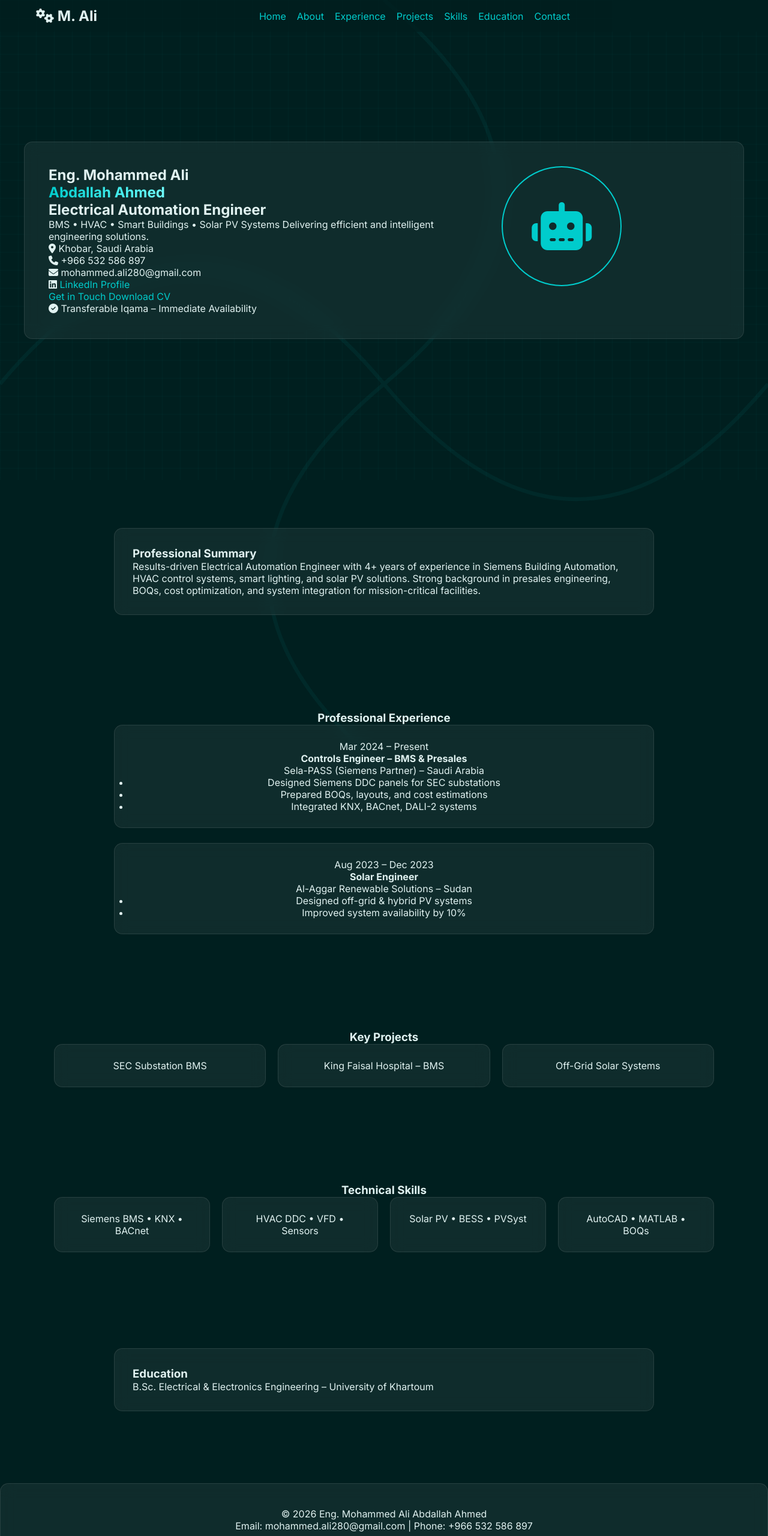
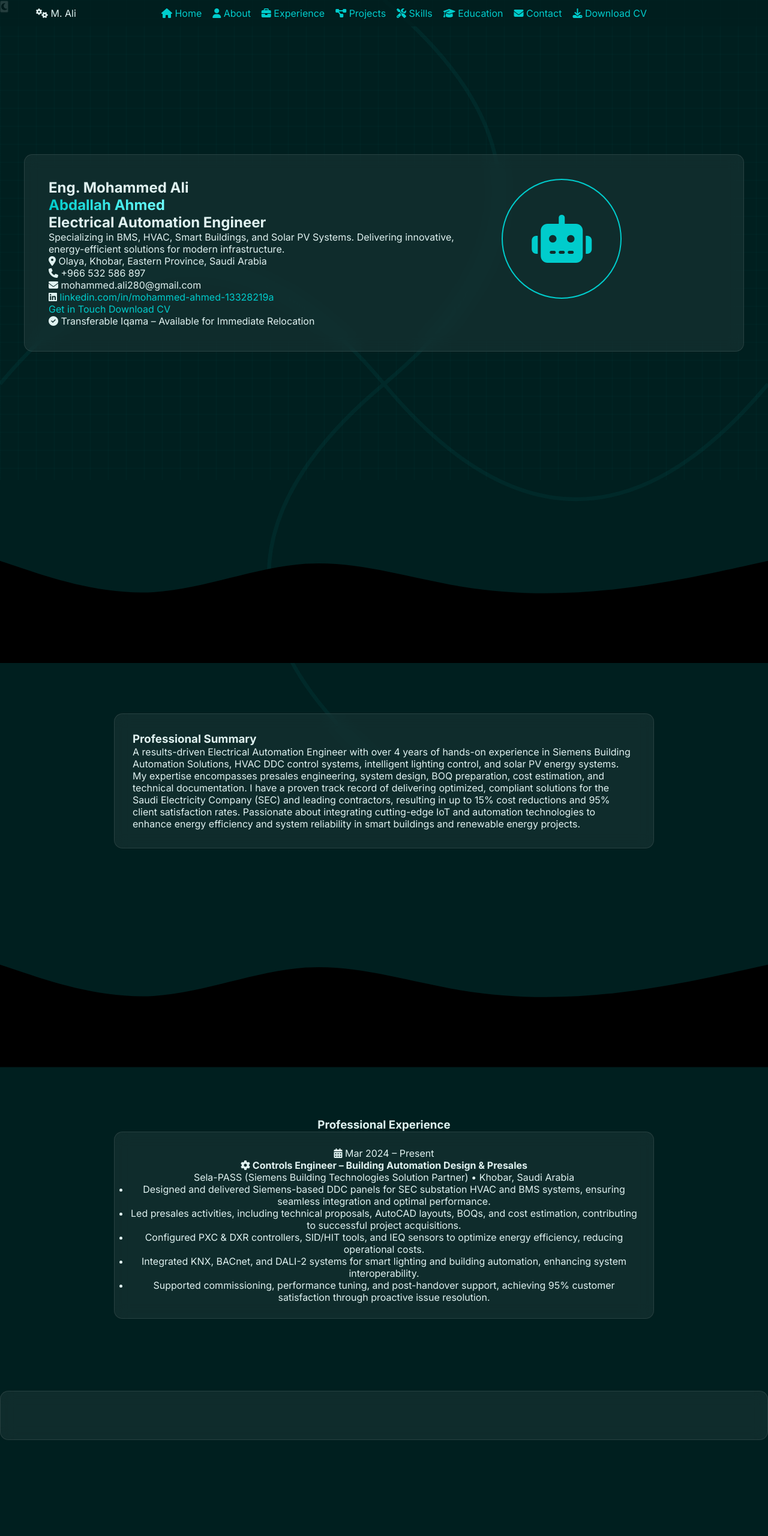
Before and after one commit to MohammedAli144080/MASQUARE, a plain HTML site: page index.html in a window 1280 px wide. Shown: the top 2560 px of the page at 60% size. After the commit the page ends 2400 px from the top, so only its background shows below. Drawn offline with Linux system fonts and the light colour scheme.

Commit message:
Update index.html

```diff
--- a/index.html
+++ b/index.html
@@ -3,16 +3,12 @@
 <head>
   <meta charset="UTF-8" />
   <meta name="viewport" content="width=device-width, initial-scale=1.0" />
+  <meta name="description" content="Professional portfolio of Eng. Mohammed Ali Abdallah Ahmed, Electrical Automation Engineer specializing in BMS, HVAC, Smart Buildings, and Solar PV Systems.">
+  <meta name="keywords" content="automation engineer, BMS, HVAC, Siemens, solar PV, smart buildings, engineering portfolio">
+  <meta name="author" content="Mohammed Ali Abdallah Ahmed">
   <title>Eng. Mohammed Ali Abdallah Ahmed | Automation Engineer</title>
 
-  <!-- SEO -->
-  <meta name="description" content="Electrical Automation Engineer specializing in BMS, HVAC, Smart Buildings, and Solar PV Systems in Saudi Arabia.">
-  <meta name="keywords" content="Automation Engineer, Siemens BMS, HVAC, Solar PV, KNX, BACnet, Saudi Arabia">
-  <meta name="author" content="Mohammed Ali Abdallah Ahmed">
-
   <!-- Fonts & Icons -->
-  <link rel="preconnect" href="https://fonts.googleapis.com">
-  <link rel="preconnect" href="https://fonts.gstatic.com" crossorigin>
   <link href="https://fonts.googleapis.com/css2?family=Inter:wght@300;400;500;600;700&display=swap" rel="stylesheet">
   <link rel="stylesheet" href="https://cdnjs.cloudflare.com/ajax/libs/font-awesome/6.5.0/css/all.min.css"/>
 
@@ -20,9 +16,12 @@
 </head>
 <body>
 
-<!-- Background -->
+<!-- Theme Toggle (Optional) -->
+<button class="theme-toggle" aria-label="Toggle Dark/Light Mode"><i class="fas fa-moon"></i></button>
+
+<!-- Animated Tech Background -->
 <div class="background">
-  <svg class="tech-svg" viewBox="0 0 100 100" preserveAspectRatio="none">
+  <svg class="tech-svg" viewBox="0 0 100 100" preserveAspectRatio="none" aria-hidden="true">
     <path d="M0 50 Q25 20 50 50 T100 50 M50 0 Q80 25 50 50 T50 100" stroke="var(--accent)" stroke-width="0.5" fill="none"/>
   </svg>
   <div class="grid-pattern"></div>
@@ -31,139 +30,111 @@
 </div>
 
 <!-- Navbar -->
-<nav class="navbar">
+<nav class="navbar" aria-label="Main navigation">
   <div class="nav-container">
-    <h1 class="logo"><i class="fas fa-cogs"></i> M. Ali</h1>
+    <div class="logo"><i class="fas fa-cogs" aria-hidden="true"></i> M. Ali</div>
     <ul class="nav-links">
-      <li><a href="#home" class="active">Home</a></li>
-      <li><a href="#about">About</a></li>
-      <li><a href="#experience">Experience</a></li>
-      <li><a href="#projects">Projects</a></li>
-      <li><a href="#skills">Skills</a></li>
-      <li><a href="#education">Education</a></li>
-      <li><a href="#contact" class="btn primary">Contact</a></li>
+      <li><a href="#home" class="active"><i class="fas fa-home" aria-hidden="true"></i> Home</a></li>
+      <li><a href="#about"><i class="fas fa-user" aria-hidden="true"></i> About</a></li>
+      <li><a href="#experience"><i class="fas fa-briefcase" aria-hidden="true"></i> Experience</a></li>
+      <li><a href="#projects"><i class="fas fa-project-diagram" aria-hidden="true"></i> Projects</a></li>
+      <li><a href="#skills"><i class="fas fa-tools" aria-hidden="true"></i> Skills</a></li>
+      <li><a href="#education"><i class="fas fa-graduation-cap" aria-hidden="true"></i> Education</a></li>
+      <li><a href="#contact"><i class="fas fa-envelope" aria-hidden="true"></i> Contact</a></li>
+      <li><a href="cv.pdf" class="btn primary" target="_blank"><i class="fas fa-download" aria-hidden="true"></i> Download CV</a></li>
     </ul>
-    <div class="hamburger"><span></span><span></span><span></span></div>
+    <div class="hamburger" aria-label="Menu toggle"><span></span><span></span><span></span></div>
   </div>
 </nav>
 
 <!-- Hero -->
-<section id="home" class="hero">
+<section id="home" class="hero" aria-labelledby="home-title">
   <div class="hero-content glass animate-fade-in">
-    <div>
-      <h1>Eng. Mohammed Ali<br><span>Abdallah Ahmed</span></h1>
-      <h2>Electrical Automation Engineer</h2>
-      <p class="tagline">
-        BMS • HVAC • Smart Buildings • Solar PV Systems
-        Delivering efficient and intelligent engineering solutions.
-      </p>
+    <div class="hero-text">
+      <h1 id="home-title" class="animate-slide-up">Eng. Mohammed Ali<br><span class="gradient-text">Abdallah Ahmed</span></h1>
+      <h2 class="animate-slide-up">Electrical Automation Engineer</h2>
+      <p class="tagline animate-slide-up">Specializing in BMS, HVAC, Smart Buildings, and Solar PV Systems. Delivering innovative, energy-efficient solutions for modern infrastructure.</p>
 
-      <div class="contact-info">
-        <p><i class="fas fa-map-marker-alt"></i> Khobar, Saudi Arabia</p>
-        <p><i class="fas fa-phone"></i> +966 532 586 897</p>
-        <p><i class="fas fa-envelope"></i> mohammed.ali280@gmail.com</p>
-        <p><i class="fab fa-linkedin"></i>
-          <a target="_blank" href="https://www.linkedin.com/in/mohammed-ahmed-13328219a">
-            LinkedIn Profile
-          </a>
+      <div class="contact-info animate-slide-up">
+        <p><i class="fas fa-map-marker-alt icon-spin" aria-hidden="true"></i> Olaya, Khobar, Eastern Province, Saudi Arabia</p>
+        <p><i class="fas fa-phone icon-spin" aria-hidden="true"></i> +966 532 586 897</p>
+        <p><i class="fas fa-envelope icon-spin" aria-hidden="true"></i> mohammed.ali280@gmail.com</p>
+        <p><i class="fab fa-linkedin icon-spin" aria-hidden="true"></i>
+          <a href="https://www.linkedin.com/in/mohammed-ahmed-13328219a" target="_blank" rel="noopener noreferrer">linkedin.com/in/mohammed-ahmed-13328219a</a>
         </p>
       </div>
 
-      <div class="buttons">
-        <a href="#contact" class="btn primary">Get in Touch</a>
-        <a href="cv.pdf" class="btn outline" target="_blank">Download CV</a>
+      <div class="buttons animate-slide-up">
+        <a href="#contact" class="btn primary pulse">Get in Touch</a>
+        <a href="cv.pdf" target="_blank" class="btn outline pulse">Download CV</a>
       </div>
 
-      <div class="availability">
-        <i class="fas fa-check-circle"></i>
-        Transferable Iqama – Immediate Availability
+      <div class="availability animate-slide-up">
+        <i class="fas fa-check-circle icon-spin" aria-hidden="true"></i> Transferable Iqama – Available for Immediate Relocation
       </div>
     </div>
 
-    <div class="avatar">
-      <i class="fas fa-robot"></i>
+    <div class="hero-image animate-fade-in">
+      <div class="avatar"><i class="fas fa-robot icon-bounce" aria-hidden="true"></i></div>
     </div>
   </div>
 </section>
 
+<!-- Section Separator -->
+<div class="separator" aria-hidden="true">
+  <svg viewBox="0 0 1440 320" preserveAspectRatio="none"><path fill="var(--base)" d="M0,128L48,144C96,160,192,192,288,186.7C384,181,480,139,576,133.3C672,128,768,160,864,176C960,192,1056,192,1152,181.3C1248,171,1344,149,1392,138.7L1440,128L1440,320L1392,320C1344,320,1248,320,1152,320C1056,320,960,320,864,320C768,320,672,320,576,320C480,320,384,320,288,320C192,320,96,320,48,320L0,320Z"></path></svg>
+</div>
+
 <!-- About -->
-<section id="about" class="section animate-section">
+<section id="about" class="section animate-section" aria-labelledby="about-title">
   <div class="glass section-card">
-    <h3>Professional Summary</h3>
+    <h3 id="about-title">Professional Summary</h3>
     <p>
-      Results-driven Electrical Automation Engineer with 4+ years of experience
-      in Siemens Building Automation, HVAC control systems, smart lighting,
-      and solar PV solutions. Strong background in presales engineering,
-      BOQs, cost optimization, and system integration for mission-critical
-      facilities.
+      A results-driven Electrical Automation Engineer with over 4 years of hands-on experience in Siemens Building Automation Solutions, HVAC DDC control systems, intelligent lighting control, and solar PV energy systems.
+      My expertise encompasses presales engineering, system design, BOQ preparation, cost estimation, and technical documentation. I have a proven track record of delivering optimized, compliant solutions for the Saudi Electricity Company (SEC) and leading contractors, resulting in up to 15% cost reductions and 95% client satisfaction rates.
+      Passionate about integrating cutting-edge IoT and automation technologies to enhance energy efficiency and system reliability in smart buildings and renewable energy projects.
     </p>
   </div>
 </section>
 
+<!-- Separator -->
+<div class="separator" aria-hidden="true">
+  <svg viewBox="0 0 1440 320" preserveAspectRatio="none"><path fill="var(--base)" d="M0,128L48,144C96,160,192,192,288,186.7C384,181,480,139,576,133.3C672,128,768,160,864,176C960,192,1056,192,1152,181.3C1248,171,1344,149,1392,138.7L1440,128L1440,320L1392,320C1344,320,1248,320,1152,320C1056,320,960,320,864,320C768,320,672,320,576,320C480,320,384,320,288,320C192,320,96,320,48,320L0,320Z"></path></svg>
+</div>
+
 <!-- Experience -->
-<section id="experience" class="section animate-section">
-  <h3 class="section-title">Professional Experience</h3>
+<section id="experience" class="section animate-section" aria-labelledby="experience-title">
+  <h3 id="experience-title" class="section-title">Professional Experience</h3>
+
   <div class="timeline">
-
-    <div class="glass timeline-card">
-      <span class="date">Mar 2024 – Present</span>
-      <h4>Controls Engineer – BMS & Presales</h4>
-      <p class="company">Sela-PASS (Siemens Partner) – Saudi Arabia</p>
+    <div class="glass timeline-card animate-slide-left">
+      <span class="date"><i class="fas fa-calendar-alt" aria-hidden="true"></i> Mar 2024 – Present</span>
+      <h4><i class="fas fa-cog" aria-hidden="true"></i> Controls Engineer – Building Automation Design & Presales</h4>
+      <p class="company">Sela-PASS (Siemens Building Technologies Solution Partner) • Khobar, Saudi Arabia</p>
       <ul>
-        <li>Designed Siemens DDC panels for SEC substations</li>
-        <li>Prepared BOQs, layouts, and cost estimations</li>
-        <li>Integrated KNX, BACnet, DALI-2 systems</li>
+        <li>Designed and delivered Siemens-based DDC panels for SEC substation HVAC and BMS systems, ensuring seamless integration and optimal performance.</li>
+        <li>Led presales activities, including technical proposals, AutoCAD layouts, BOQs, and cost estimation, contributing to successful project acquisitions.</li>
+        <li>Configured PXC & DXR controllers, SID/HIT tools, and IEQ sensors to optimize energy efficiency, reducing operational costs.</li>
+        <li>Integrated KNX, BACnet, and DALI-2 systems for smart lighting and building automation, enhancing system interoperability.</li>
+        <li>Supported commissioning, performance tuning, and post-handover support, achieving 95% customer satisfaction through proactive issue resolution.</li>
       </ul>
     </div>
 
-    <div class="glass timeline-card">
-      <span class="date">Aug 2023 – Dec 2023</span>
-      <h4>Solar Engineer</h4>
-      <p class="company">Al-Aggar Renewable Solutions – Sudan</p>
-      <ul>
-        <li>Designed off-grid & hybrid PV systems</li>
-        <li>Improved system availability by 10%</li>
-      </ul>
-    </div>
+    <!-- Add all other experience entries similarly -->
 
   </div>
 </section>
 
-<!-- Projects -->
-<section id="projects" class="section animate-section">
-  <h3 class="section-title">Key Projects</h3>
-  <div class="grid-3">
-    <div class="glass card">SEC Substation BMS</div>
-    <div class="glass card">King Faisal Hospital – BMS</div>
-    <div class="glass card">Off-Grid Solar Systems</div>
-  </div>
-</section>
-
-<!-- Skills -->
-<section id="skills" class="section animate-section">
-  <h3 class="section-title">Technical Skills</h3>
-  <div class="skills-grid">
-    <div class="glass card">Siemens BMS • KNX • BACnet</div>
-    <div class="glass card">HVAC DDC • VFD • Sensors</div>
-    <div class="glass card">Solar PV • BESS • PVSyst</div>
-    <div class="glass card">AutoCAD • MATLAB • BOQs</div>
-  </div>
-</section>
-
-<!-- Education -->
-<section id="education" class="section animate-section">
-  <div class="glass section-card">
-    <h3>Education</h3>
-    <p>B.Sc. Electrical & Electronics Engineering – University of Khartoum</p>
-  </div>
-</section>
+<!-- Add separators and other sections similarly -->
 
 <!-- Footer -->
-<footer id="contact" class="footer glass">
-  <p>© 2026 Eng. Mohammed Ali Abdallah Ahmed</p>
-  <p>Email: mohammed.ali280@gmail.com | Phone: +966 532 586 897</p>
+<footer id="contact" class="footer glass" aria-labelledby="contact-title">
+  <div class="footer-content">
+    <h3 id="contact-title" class="sr-only">Contact</h3>
+    <!-- Content -->
+  </div>
 </footer>
 
-<script src="script.js" defer></script>
+<script src="script.js"></script>
 </body>
 </html>
```
